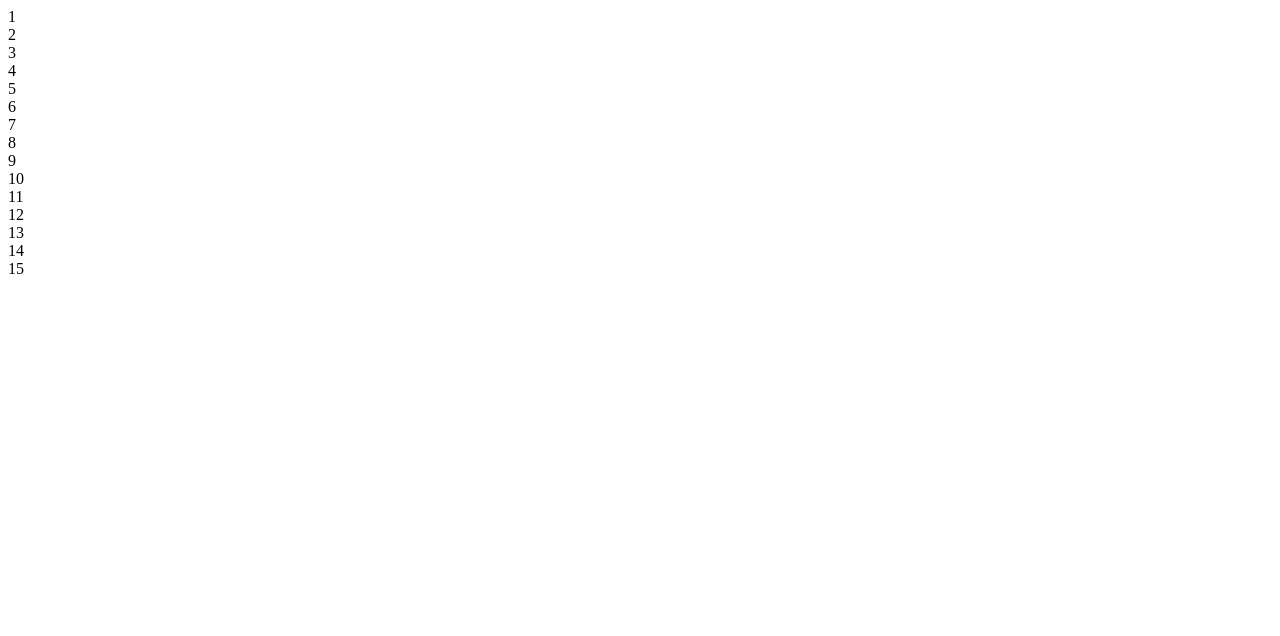
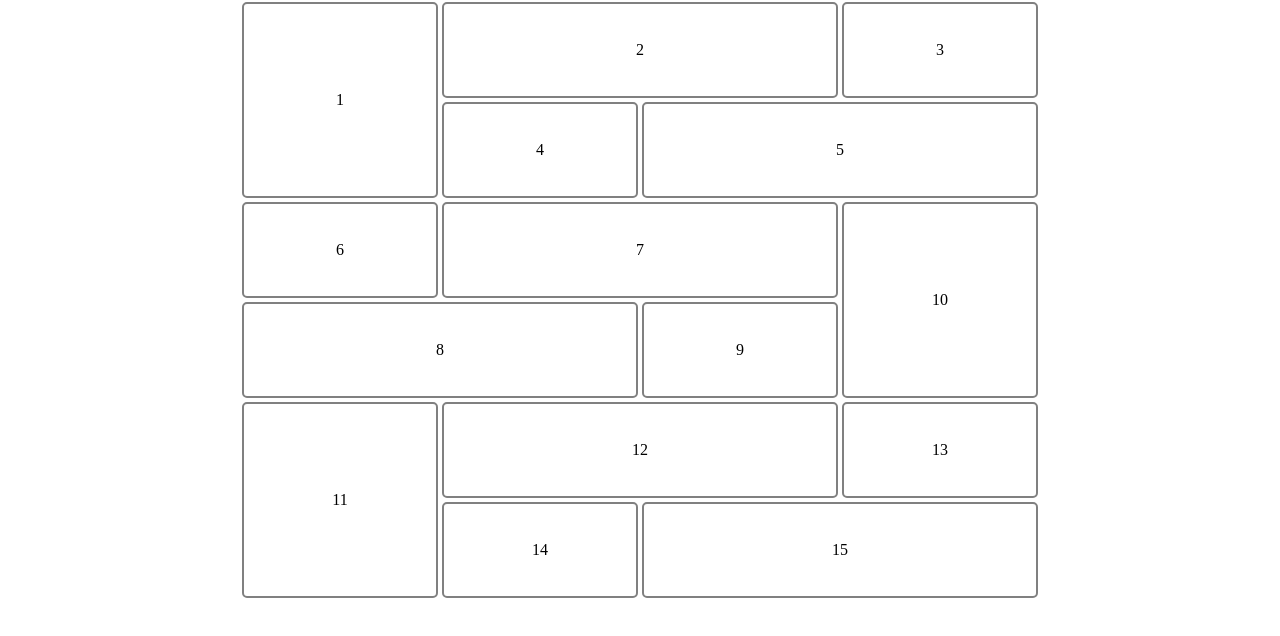
Before and after one commit to abhinav731996/CSS, a plain HTML site: page task/task-19-sep/one/index.html in a window 1280 px wide. Drawn offline with Linux system fonts and the light colour scheme.

Commit message:
task completion

```diff
--- /dev/null
+++ b/class_work/variable&media-day-12/style.css
@@ -0,0 +1,20 @@
+*{
+    margin: 0;
+    padding: 0;
+    box-sizing: border-box;
+}
+:root{
+    --primary-color: red;
+    --secondary-color: blue;
+    --body-color: black;
+    --body-bg: gray;
+    --link-color: yellow;
+
+}
+body{
+    color: var(--body-color);
+    background: var(--body-bg);
+}
+.nva-link{
+    color: var(--link-color);
+}
--- a/task/task-19-sep/one/index.html
+++ b/task/task-19-sep/one/index.html
@@ -4,25 +4,26 @@
     <meta charset="UTF-8">
     <meta name="viewport" content="width=device-width, initial-scale=1.0">
     <title>Grid-task</title>
+    <link rel="stylesheet" href="style.css">
 </head>
 <body>
     <main>
         <div class="inner-grid">
-            <div class="div">1</div>
-            <div class="div">2</div>
-            <div class="div">3</div>
-            <div class="div">4</div>
-            <div class="div">5</div>
-            <div class="div">6</div>
-            <div class="div">7</div>
-            <div class="div">8</div>
-            <div class="div">9</div>
-            <div class="div">10</div>
-            <div class="div">11</div>
-            <div class="div">12</div>
-            <div class="div">13</div>
-            <div class="div">14</div>
-            <div class="div">15</div>
+            <div class=" border div1">1</div>
+            <div class=" border div2">2</div>
+            <div class=" border div3">3</div>
+            <div class=" border div4">4</div>
+            <div class=" border div5">5</div>
+            <div class=" border div6">6</div>
+            <div class=" border div7">7</div>
+            <div class=" border div8">8</div>
+            <div class=" border div9">9</div>
+            <div class=" border div10">10</div>
+            <div class=" border div11">11</div>
+            <div class=" border div12">12</div>
+            <div class=" border div13">13</div>
+            <div class=" border div14">14</div>
+            <div class=" border div15">15</div>
         </div>
     </main>
 </body>
--- a/task/task-19-sep/one/style.css
+++ b/task/task-19-sep/one/style.css
@@ -3,8 +3,79 @@
     padding: 0;
     box-sizing: border-box;
 }
-body{
+.inner-grid{
     display: grid;
     max-width: 800px;
+    max-height: 600px;
+    margin-inline: auto;
+    grid-template-columns: 200px 200px 200px 200px;
+    grid-template-rows: 100px 100px 100px 100px 100px 100px;
+}
+.border{
+    align-content: center;
+    text-align: center;
+    margin: 2px;
+    border: 2px solid gray;
+    border-radius: 5px;
+}
+.div1{
+    grid-row: 1/span 2;
+    grid-column: 1/span 1;
 
 }
+.div2{
+    grid-column: 2/span 2;
+    grid-row: 1/span 1;
+}
+.div3{
+    grid-column: 4/span 1;
+    grid-row: 1/span 1;
+}
+.div4{
+    grid-row: 2/span 1;
+    grid-column: 2/span 1;
+}
+.div5{
+    grid-column: 3/span 2;
+    grid-row: 2/span 1;
+}
+.div6{
+    grid-row: 3/span 1;
+    grid-column: 1/span 1;
+}
+.div7{
+    grid-row: 3/span 1;
+    grid-column: 2/span 2;
+}
+.div10{
+    grid-row: 3/span 2;
+    grid-column: 4/span 1;
+}
+.div8{
+    grid-row: 4/span 1;
+    grid-column: 1/span 2;
+}
+.div9{
+    grid-row: 4/span 1;
+    grid-column: 3/span 1;
+}
+.div11{
+    grid-row: 5/span 2;
+    grid-column: 1/span 1;
+}
+.div12{
+    grid-row: 5/span 1;
+    grid-column: 2/span 2;
+}
+.div13{
+    grid-row: 5/span 1;
+    grid-column: 4/span 1;
+}
+.div14{
+    grid-row: 6/span 1;
+    grid-column: 2/span 1;
+}
+.div15{
+    grid-row: 6/span 1;
+    grid-column: 3/span 2;
+}
--- /dev/null
+++ b/task/task-19-sep/two/task-1/style.css
@@ -0,0 +1,20 @@
+*{
+    margin: 0;
+    padding: 0;
+    box-sizing: border-box;
+}
+.inner-grid{
+    display: grid;
+    max-width: 660px;
+    margin-inline: auto;
+    grid-template-columns: 200px 200px 200px;
+    gap: 20px;
+}
+.border{
+    align-content: center;
+    text-align: center;
+    margin: 2px;
+    border: 2px solid gray;
+    height: 100px;
+    border-radius: 5px
+}
--- /dev/null
+++ b/task/task-19-sep/two/task-2/style.css
@@ -0,0 +1,33 @@
+* {
+  margin: 0;
+  padding: 0;
+  box-sizing: border-box;
+}
+.boxes {
+  display: grid;
+  height: 300px;
+  width: 600px;
+  padding: 30px;
+  grid-template-columns: repeat(4, 1fr);
+  grid-template-rows: repeat(3, 1fr);
+  gap: 20px;
+}
+span {
+  display: flex;
+  justify-content: center;
+  align-items: center;
+}
+.box1 {
+  background-color: rgb(61, 166, 137);
+  border: 3px solid rgb(45, 116, 96);
+  grid-column: 1 / 4;
+  grid-row: 1 / 3;
+}
+
+.box2 {
+  grid-column: 2 / 5;
+  grid-row: 2 / 4;
+  background-color: rgba(246, 127, 248, 0.9);
+  border: 3px solid rgba(151, 79, 152, 0.9);
+  z-index: 1;
+}
```
Also changed, not shown: class_work/variable&media-day-12/index.html (added, +28 -0 lines), task/task-19-sep/two/task-1/index.html (added, +23 -0 lines), task/task-19-sep/two/task-2/index.html (added, +17 -0 lines), task/task-19-sep/two/task-3/index.html (added, +54 -0 lines), task/task-17-sep-imp/index.html (renamed from task/task-17-sep/index.html), task/task-17-sep-imp/style.css (renamed from task/task-17-sep/style.css), task/task-19-sep/two/task-3/style.css (added).
